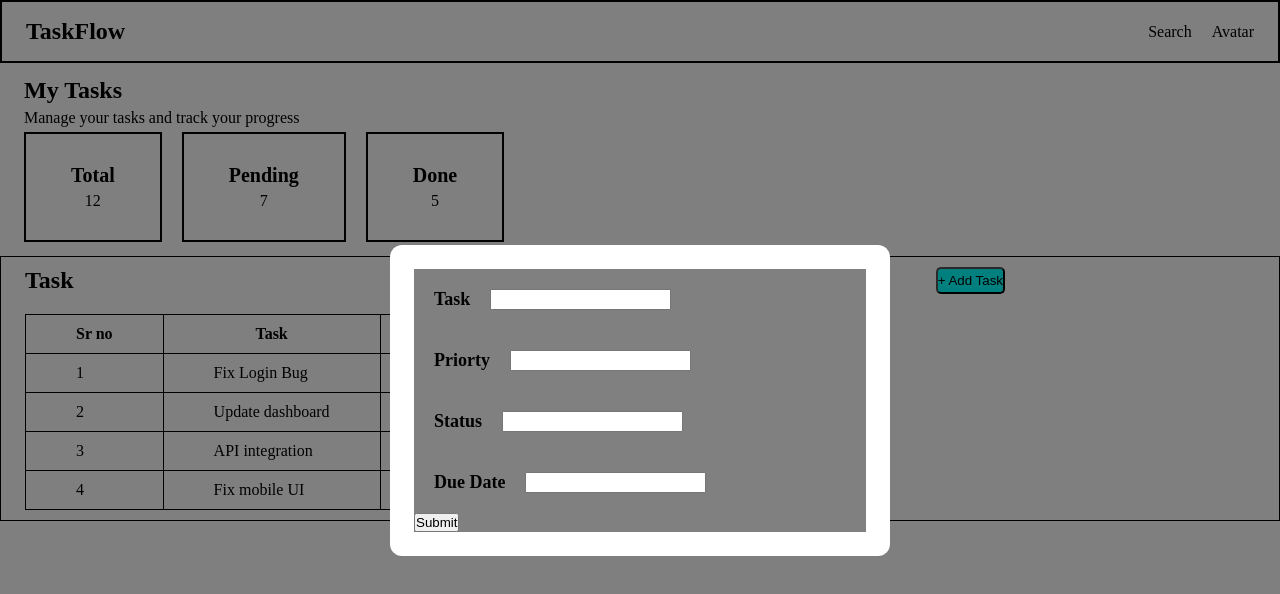
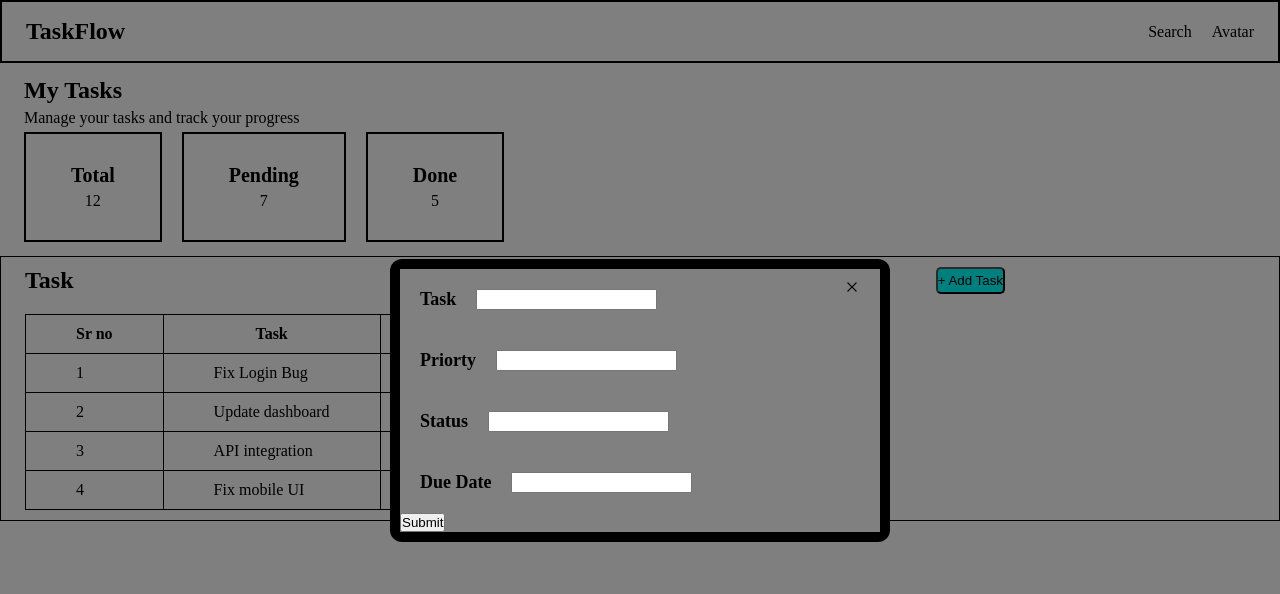
Before and after one commit to ankitdotdev/React-Basic-Foundation, a React (Vite) app in the folder Challenge 2/challenge-2/: page / in a window 1280 px wide. Both pictures are taken after a click on the button "+ Add Task". Shown: the top 594 px of the page. Built offline with nearby package versions, Linux system fonts and the light colour scheme.

Commit message:
feat(challenge-2): add cross on task form

```diff
--- a/Challenge 2/challenge-2/src/module/task/dashboard/components/TaskForm.module.css
+++ b/Challenge 2/challenge-2/src/module/task/dashboard/components/TaskForm.module.css
@@ -1,5 +1,6 @@
 .container {
   background-color: gray;
+  position: relative;
 }
 
 label {
@@ -13,3 +14,43 @@ label {
   padding: 20px;
   gap: 20px;
 }
+
+.cross {
+  position: absolute;
+  right: 20px;
+  top: 10px;
+  cursor: pointer;
+  display: inline-flex;
+}
+
+.cross:hover {
+  color: rgb(43, 42, 42);
+}
+
+.cross:hover .tooltip {
+  visibility: visible;
+}
+
+.tooltip {
+  background-color: black;
+  padding: 8px;
+  border-radius: 5px;
+  color: white;
+  position: absolute;
+  right: 15px;
+  top: 150%;
+  visibility: hidden;
+  font-size: 16px;
+  font-weight: 500;
+}
+
+.tooltip::after {
+  content: "";
+  position: absolute;
+  top: -5px;
+  right: 0;
+  border-style: solid;
+  border-width: 6px 12px 6px 6px;
+  border-color: transparent;
+  border-right-color: black;
+}
--- a/Challenge 2/challenge-2/src/module/task/dashboard/components/TaskForm.tsx
+++ b/Challenge 2/challenge-2/src/module/task/dashboard/components/TaskForm.tsx
@@ -1,4 +1,5 @@
 import React, { useState } from "react";
+import { RxCross2 } from "react-icons/rx";
 
 import taskForm from "./TaskForm.module.css";
 import type { Tasks } from "../types/Tasks";
@@ -46,6 +47,10 @@ const TaskForm: React.FC<TasFormProps> = ({ onClick }) => {
   return (
     <div className={`${taskForm.container}`}>
       <form onSubmit={handleSubmit}>
+        <div className={`${taskForm.cross}`} onClick={() => onClick(task)}>
+          <span className={`${taskForm.tooltip}`}>Close</span>
+          <RxCross2 />
+        </div>
         <div>
           <div className={`${taskForm.fields}`}>
             <label htmlFor="">Task</label>
--- a/Challenge 2/challenge-2/src/module/task/dashboard/task.dashboard.module.css
+++ b/Challenge 2/challenge-2/src/module/task/dashboard/task.dashboard.module.css
@@ -69,8 +69,8 @@
 }
 
 .modelContent {
-  background-color: white;
-  padding: 24px;
+  background-color: black;
+  padding: 10px;
   border-radius: 12px;
   width: 90%;
   max-width: 500px;
--- /dev/null
+++ b/package.json
@@ -0,0 +1,5 @@
+{
+  "dependencies": {
+    "react-icons": "^5.7.0"
+  }
+}
```
Also changed, not shown: 1 other file (tests, documents, lock files or other folders).
